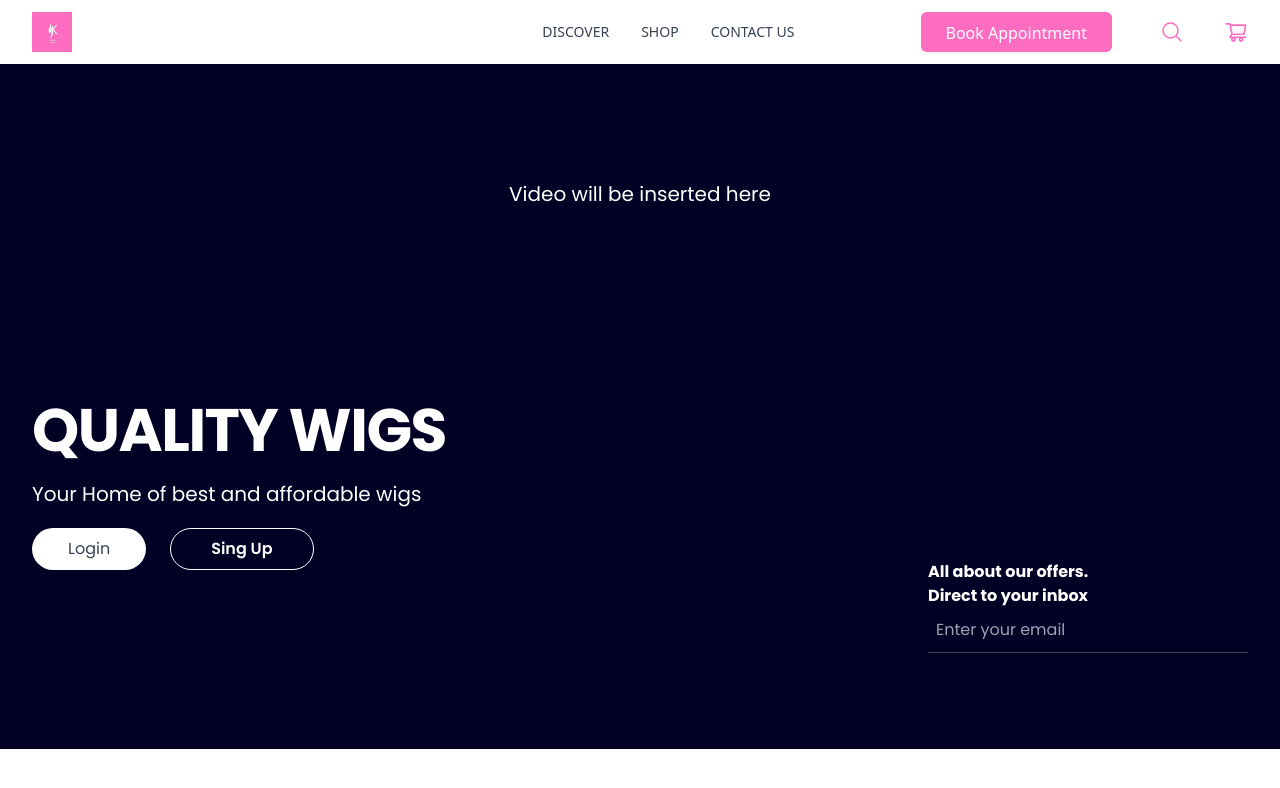
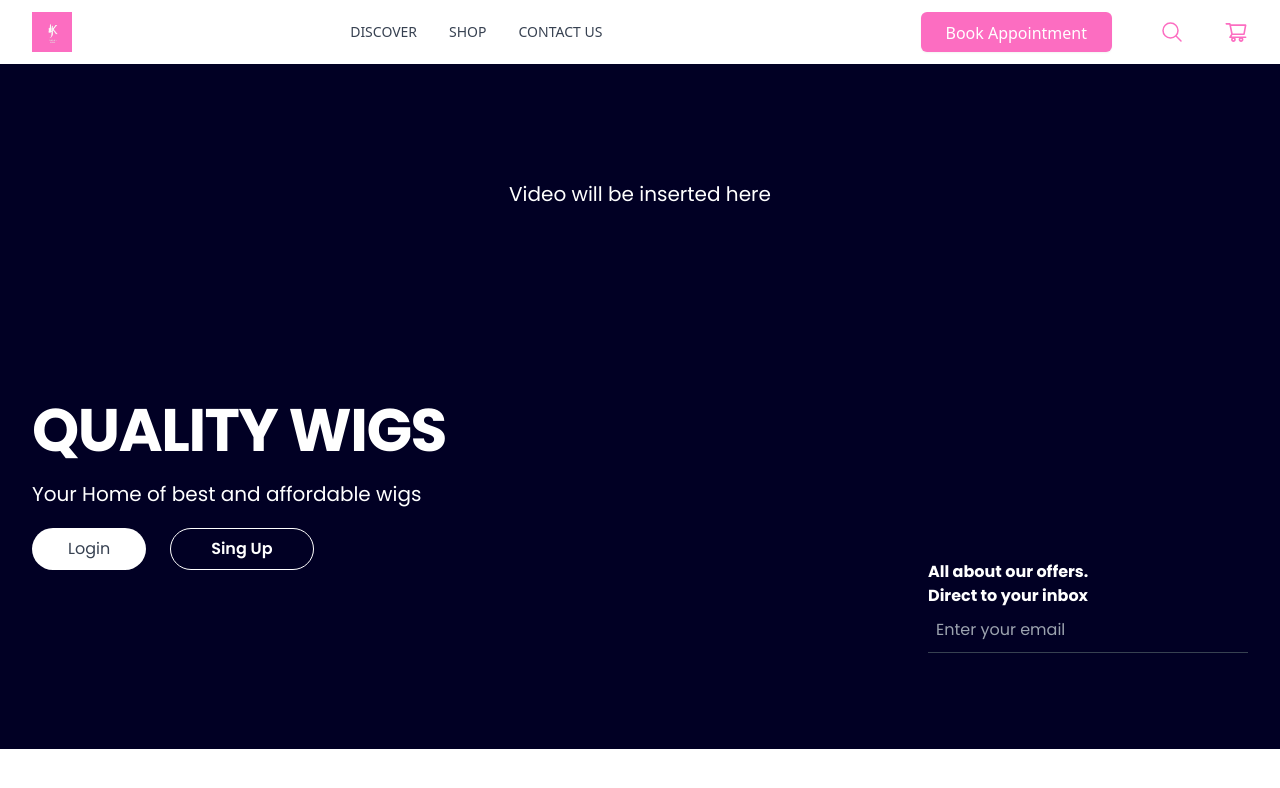
Before and after one commit to mukadas026/kuku-s-hair-website-frontend, a React (Create React App) app: page / in a window 1280 px wide. Shown: the top 788 px of the page. Built offline with nearby package versions, Linux system fonts and the light colour scheme.

Commit message:
working on the responsiveness

```diff
--- a/src/components/Navigation/Navigation.jsx
+++ b/src/components/Navigation/Navigation.jsx
@@ -21,7 +21,7 @@ export default function Navigation() {
 					<div className=" px-4 pb-14 sm:px-0 sm:pb-0">
 						<div className="flex h-16 items-center justify-between">
 							{/* Logo */}
-							<div className="flex flex-1  ">
+							<div className="flex   ">
 								<a href="/">
 									<span className="sr-only">Your Company</span>
 									<img className="h-10 w-10 bg-Main" src={logo} alt="logo" />
```
